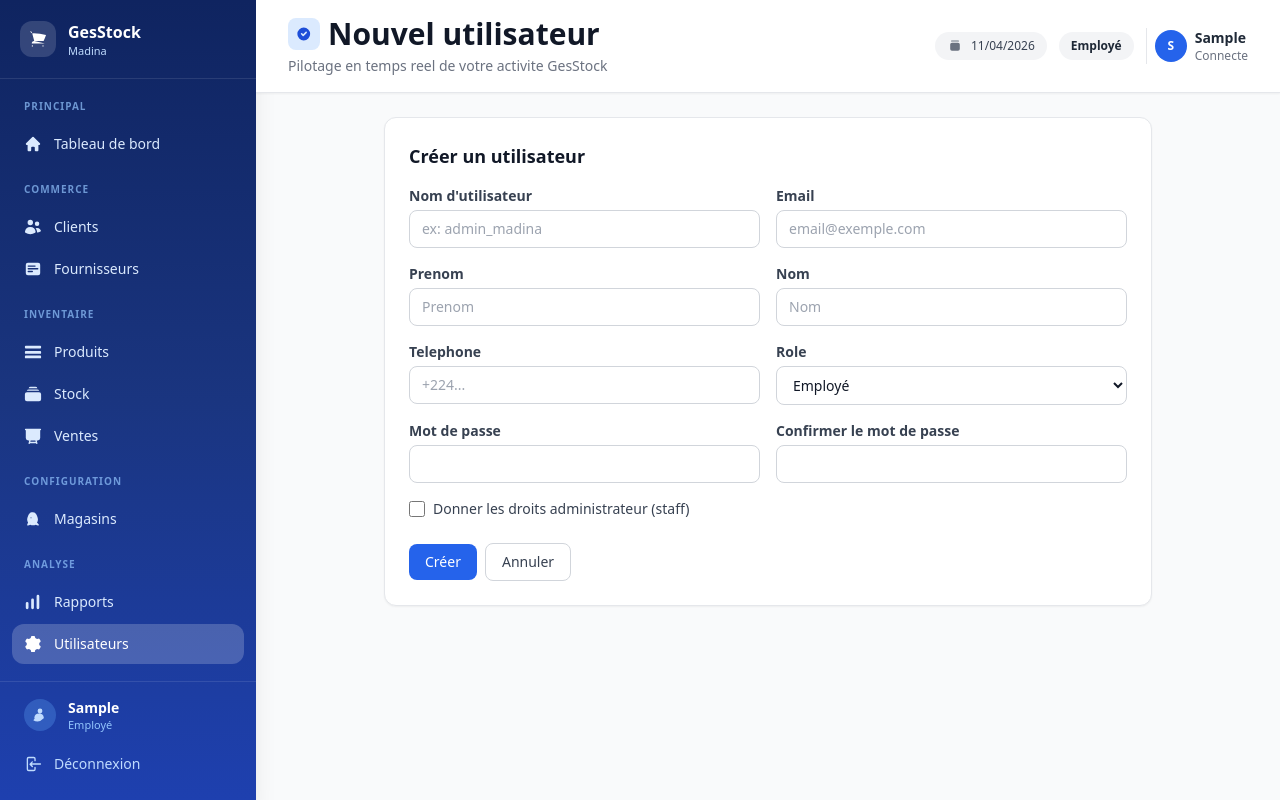
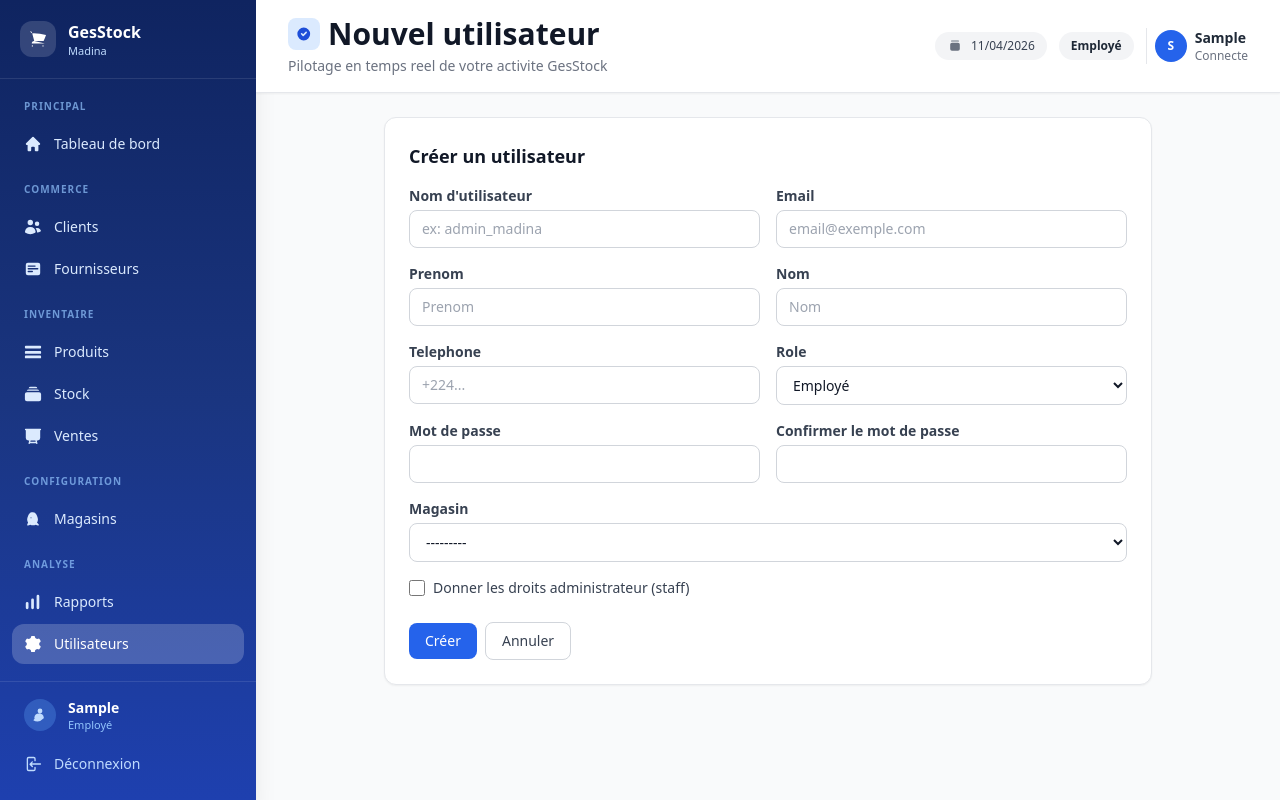
Before and after one commit to SAIDOUDIALLO224/GESTION_COMMERCIALR, a Django app: page /utilisateurs/creer/ in a window 1280 px wide. Run offline with Django 5.2, Linux system fonts and the light colour scheme; the visitor is signed in with stand-in values (Sample User, id 1); data that the repository does not hold is empty; some libraries are stand-ins or nearby versions.

Commit message:
ajout champ magasin dans le template formulaire utilisateur

```diff
--- a/templates/utilisateurs/form.html
+++ b/templates/utilisateurs/form.html
@@ -75,6 +75,12 @@
         </div>
         {% endif %}
 
+        <div>
+            <label class="block text-sm font-semibold text-gray-700 mb-1">{{ form.magasin.label }}</label>
+            {{ form.magasin }}
+            {% if form.magasin.errors %}<p class="text-sm text-red-600 mt-1">{{ form.magasin.errors.0 }}</p>{% endif %}
+        </div>
+
         <div class="flex items-center gap-2">
             {{ form.est_admin }}
             <label class="text-sm text-gray-700" for="{{ form.est_admin.id_for_label }}">{{ form.est_admin.label }}</label>
```
